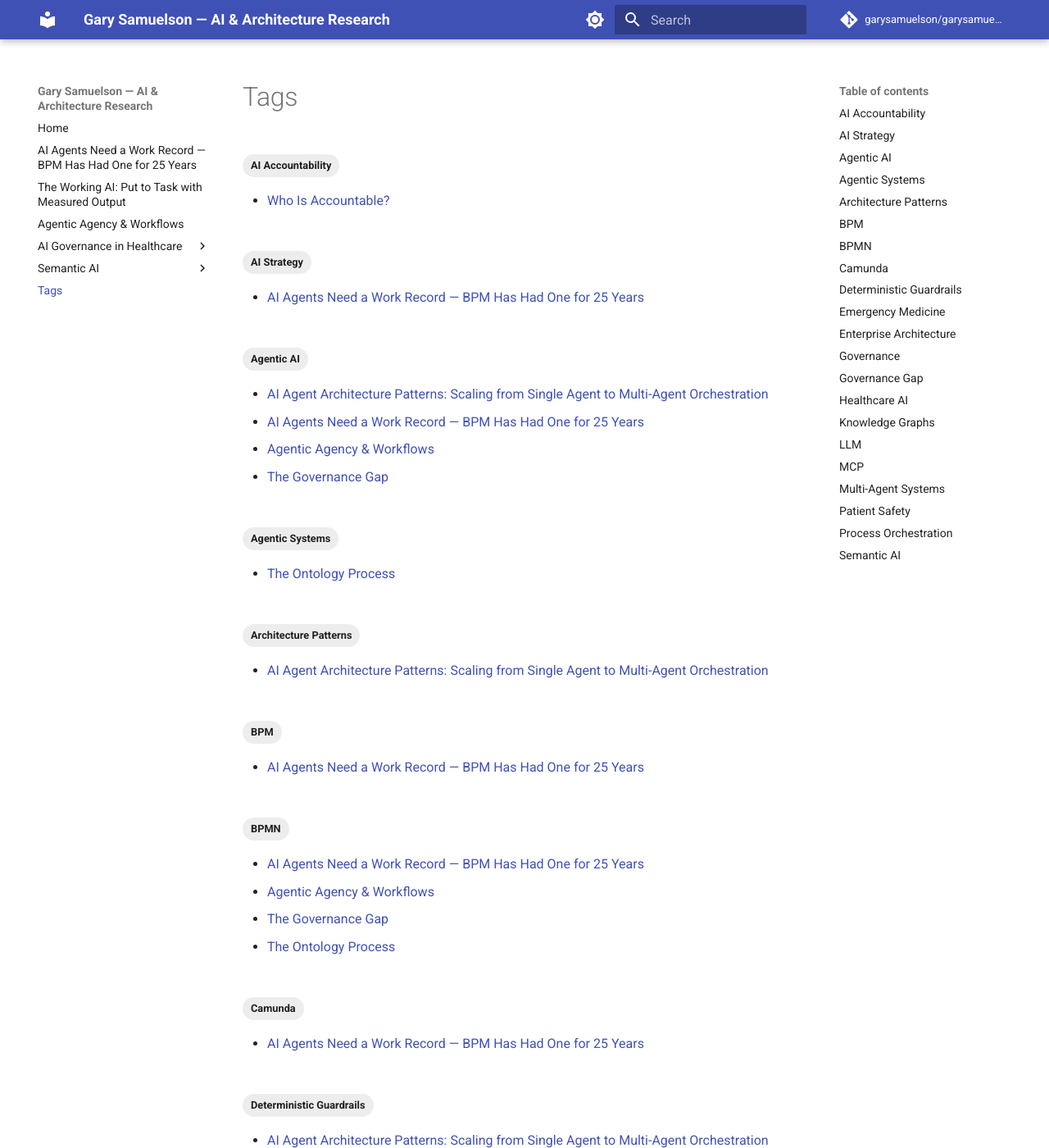
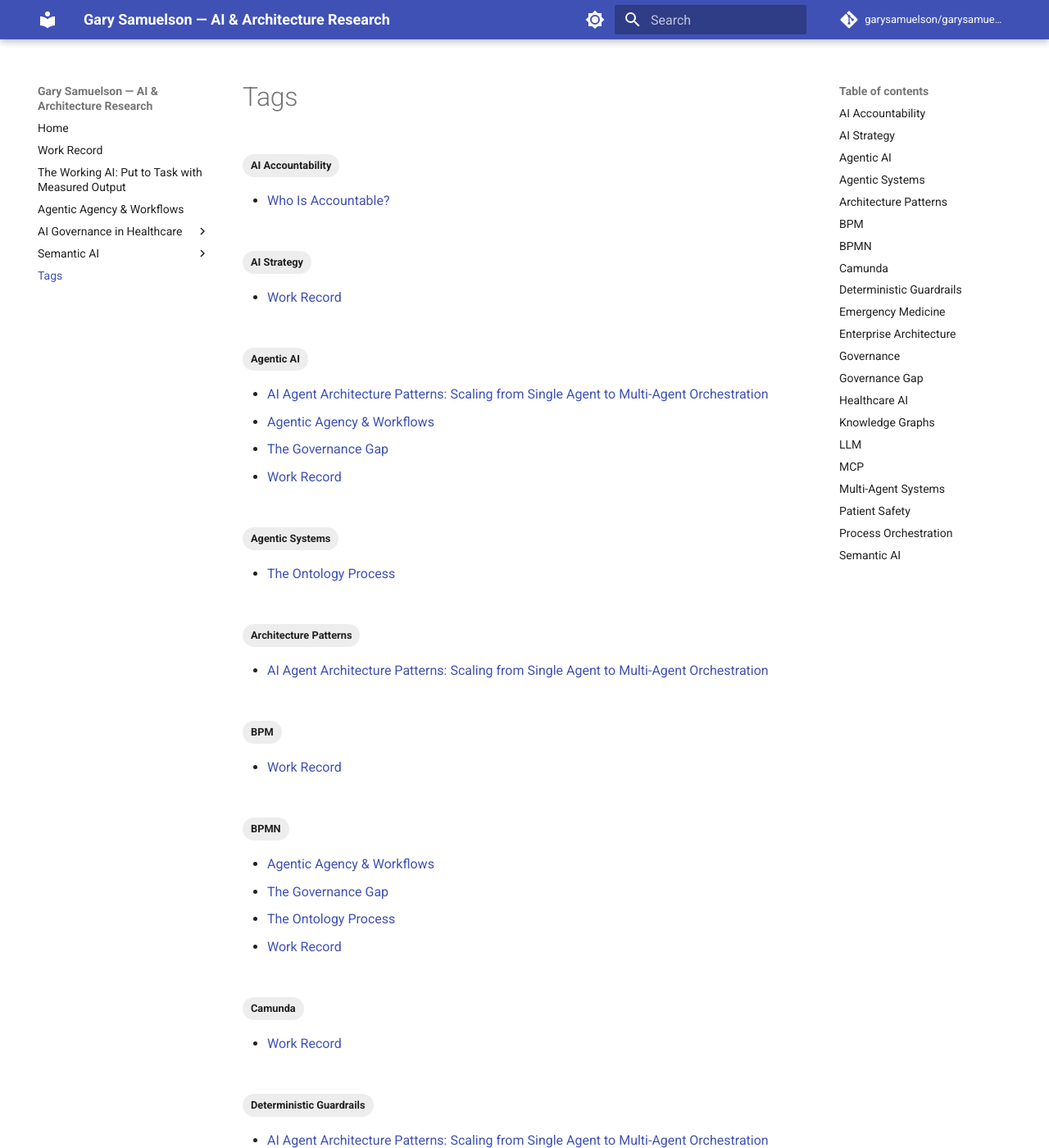
Before and after one commit to garysamuelson/garysamuelson.github.io, an MkDocs documentation site: the page built from docs/tags.md, in a window 1280 px wide and 1400 px high. Shown: the whole window at 82% size. Built offline with MkDocs 1.6.1 and Material for MkDocs 9.7.7, drawn with Linux system fonts in a browser that asks for light colours; comment, search, counter and statistics services are not loaded; some of the changed text lies outside the part shown.

Commit message:
Fix og:title: update nav entry to Work Record

```diff
--- a/mkdocs.yml
+++ b/mkdocs.yml
@@ -84,7 +84,7 @@ extra:
 
 nav:
   - Home: index.md
-  - "AI Agents Need a Work Record — BPM Has Had One for 25 Years": agentic/work-record-is-bpm-task.md
+  - "Work Record": agentic/work-record-is-bpm-task.md
   - "The Working AI: Put to Task with Measured Output": agentic/working-ai-put-to-task.md
   - Agentic Agency & Workflows: agentic/agentic-agency-and-workflows.md
   - AI Governance in Healthcare:
```
